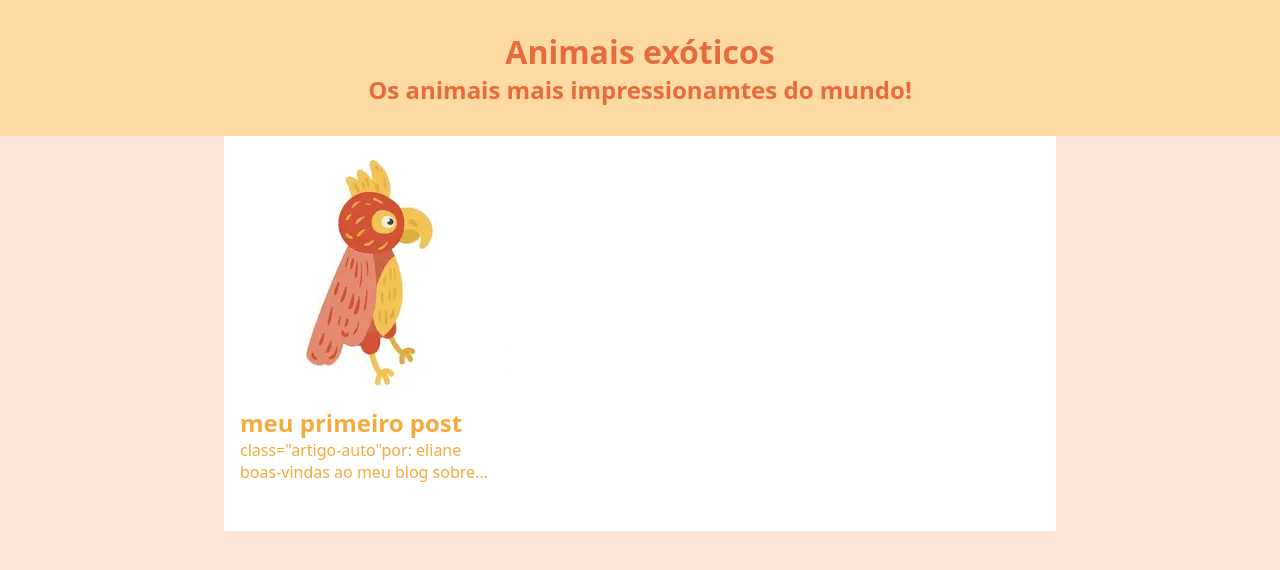
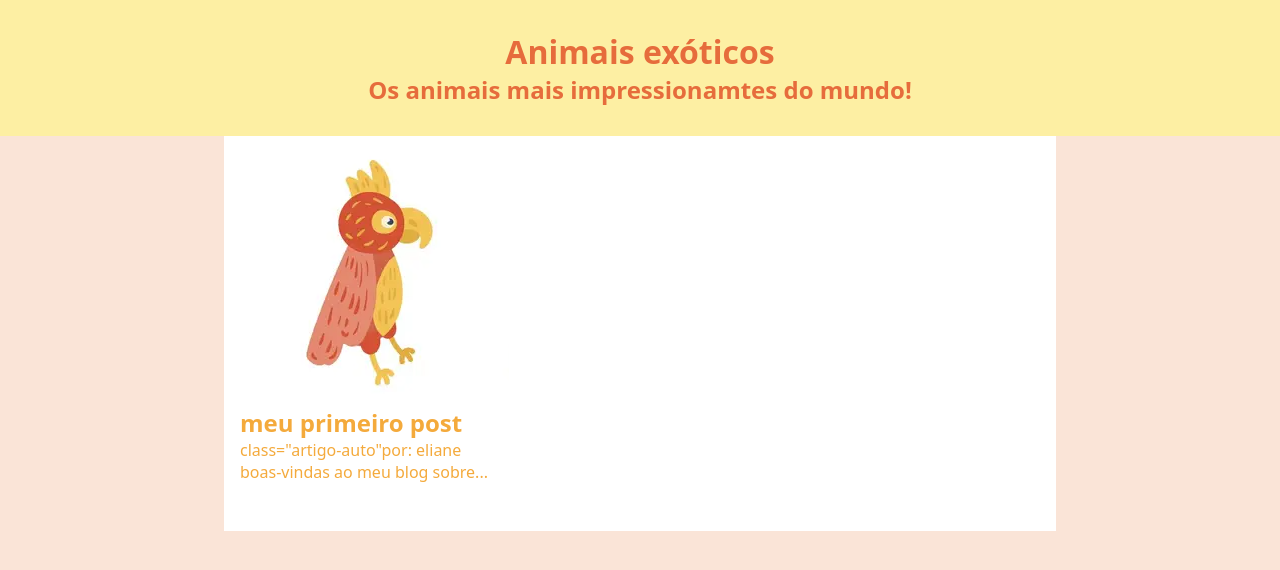
Before and after one commit to elianegomessilva-cpu/Animais-exoticos, a plain HTML site: page index.html in a window 1280 px wide. Drawn offline with Linux system fonts and the light colour scheme; a web font is replaced by a local one.

Commit message:
hhyhygjug

```diff
--- a/estilo.css
+++ b/estilo.css
@@ -12,7 +12,7 @@ font-family: "Chelsea Market", system-ui;
 }
 .cabecalho{
     text-align: center;
-    background-color: rgb(253, 217, 163);
+    background-color: rgb(253, 239, 163);
     padding: 30px;
 }
 
```
